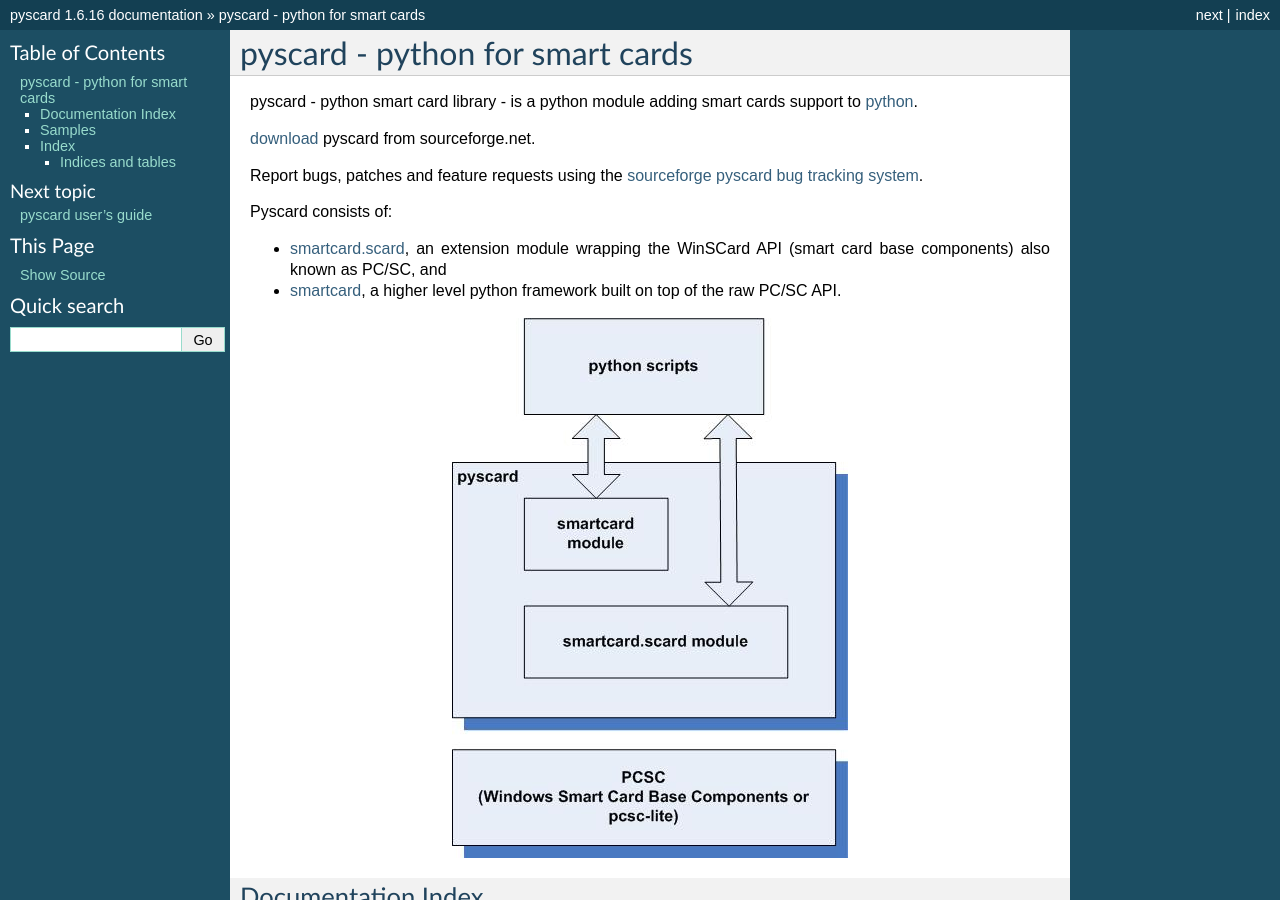
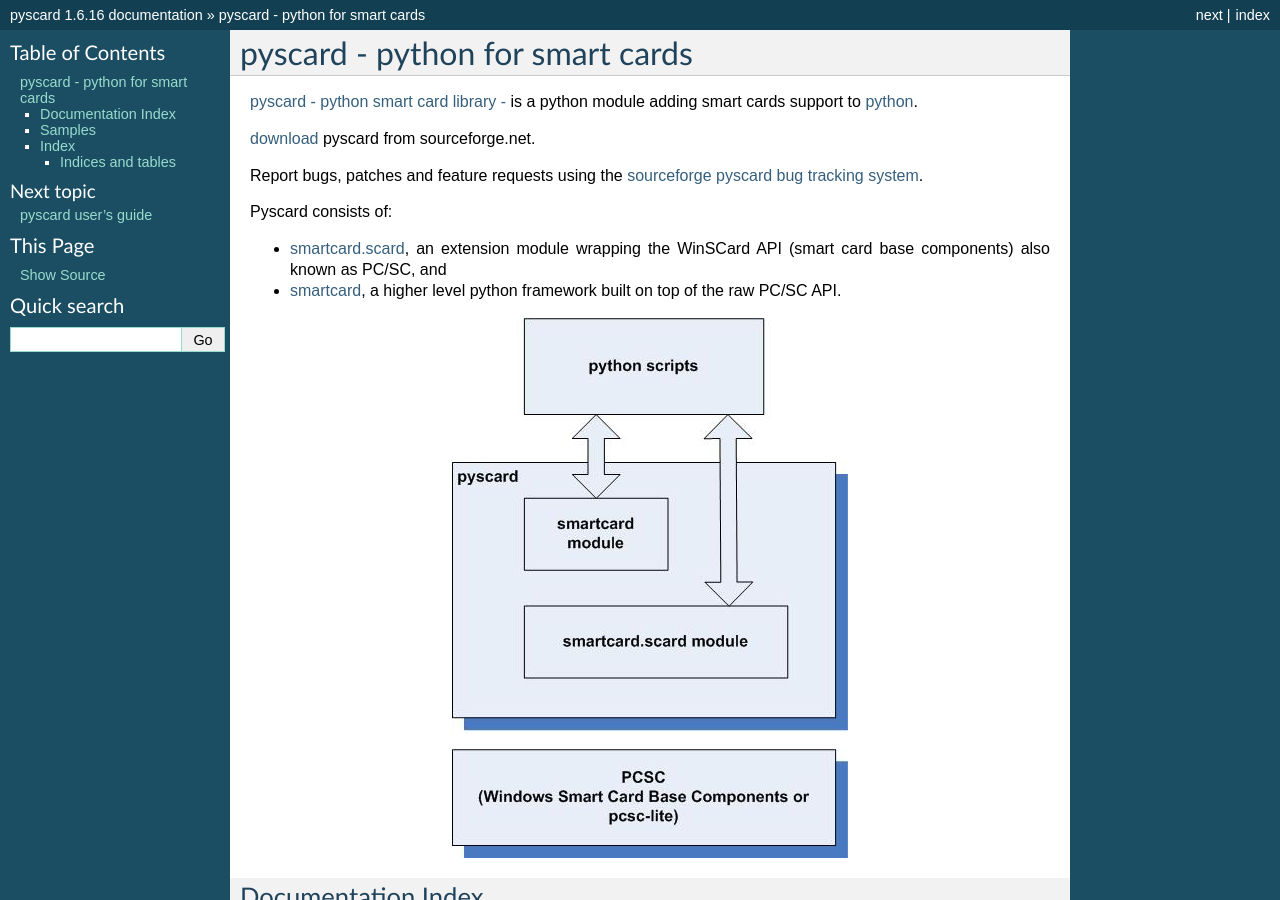
Before and after one commit to LudovicRousseau/pyscard, a Sphinx documentation site: the page built from smartcard/doc/index.rst, in a window 1280 px wide and 900 px high. Built offline with Sphinx 7.4.7, drawn with Linux system fonts in a browser that asks for light colours; part of the change alters nothing that is shown.

```diff
--- a/smartcard/doc/index.rst
+++ b/smartcard/doc/index.rst
@@ -1,8 +1,9 @@
 pyscard - python for smart cards
 ################################
 
-pyscard - python smart card library - is a python module adding smart
-cards support to `python <http://www.python.org/>`_.
+`pyscard - python smart card library -
+<https://sourceforge.net/projects/pyscard/>`_ is a python module adding
+smart cards support to `python <http://www.python.org/>`_.
 
 `download <http://sourceforge.net/projects/pyscard/>`_ pyscard from sourceforge.net.
 
```
